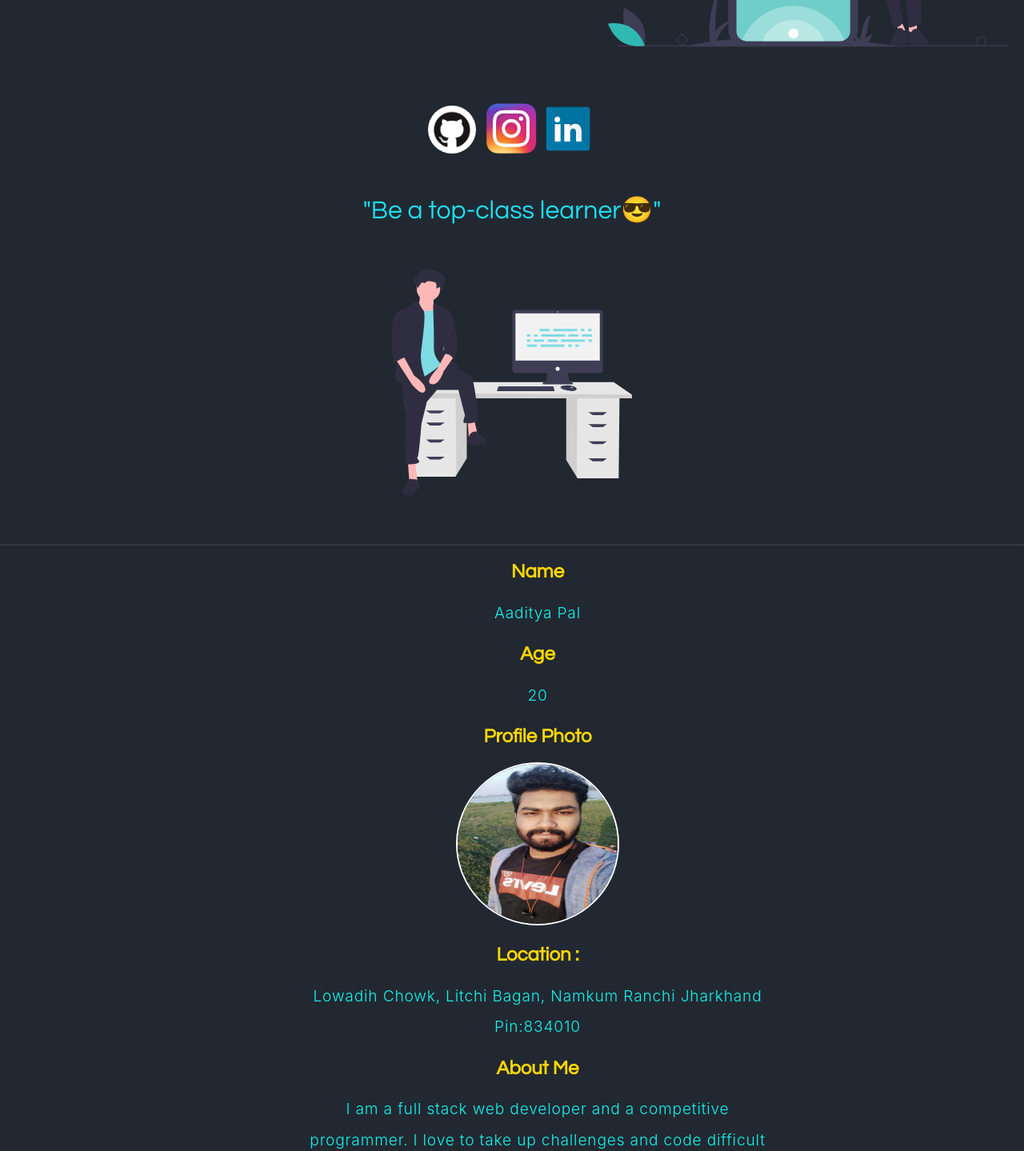
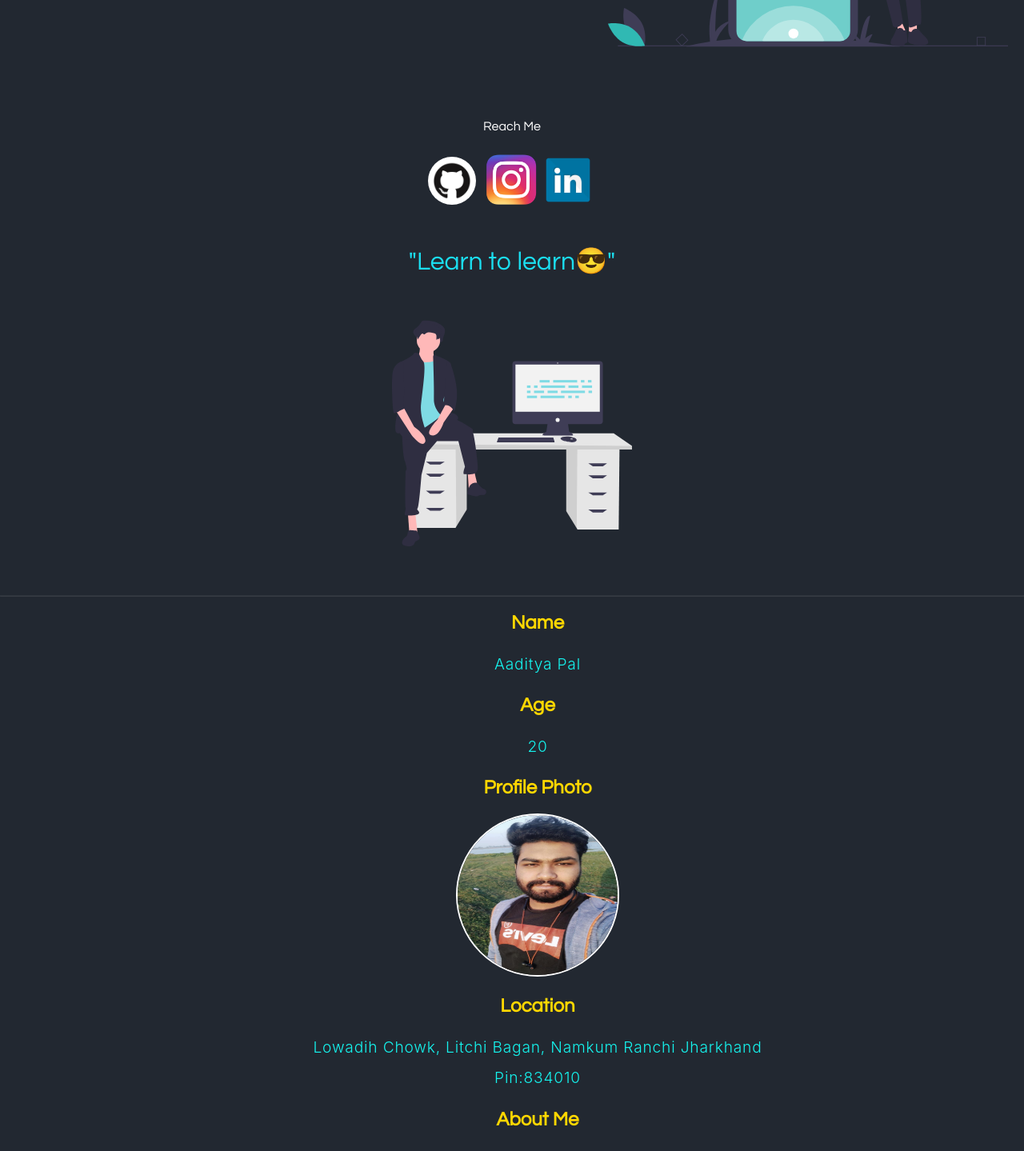
Before and after one commit to NinjaAadi/Portfolio, a React (Create React App) app: page / in a window 1280 px wide. Shown: the part 437-1876 px from the top of the page at 80% size. Built offline with nearby package versions, Linux system fonts and the light colour scheme.

Commit message:
minor changes

```diff
--- a/src/Components/Experience/experience.module.css
+++ b/src/Components/Experience/experience.module.css
@@ -6,7 +6,7 @@
   position: absolute;
   margin-top: 90px;
   width: 100%;
-  height: 160%;
+  height: 130%;
   background-color: #222831;
 }
 .img {
--- a/src/Components/Home/Home.js
+++ b/src/Components/Home/Home.js
@@ -18,6 +18,7 @@ const Home = () => {
       <br />
       <div className={classes["contact"]}>
         <div className={classes["contacts"]}>
+          <p className = {classes["cont"]}>Reach Me</p>
           <a href="https://github.com/NinjaAadi" target="_blank">
             <img className={classes["ct1"]} src={github} />
           </a>
@@ -36,7 +37,7 @@ const Home = () => {
         </div>
       </div>
       <div className={classes["code"]}>
-        <p className={classes["para"]}>"Be a top-class learner&#128526;"</p>
+        <p className={classes["para"]}>"Learn to learn&#128526;"</p>
         <img className={classes["profile2"]} src={profile2} />
       </div>
       <br />
@@ -58,7 +59,7 @@ const Home = () => {
         </p>
         <h2 className={classes["h3"]}>Profile Photo </h2>
         <img className={classes["profile"]} src={profile} />
-        <h2 className={classes["h3"]}>Location : </h2>
+        <h2 className={classes["h3"]}>Location</h2>
         <p align="justify" className={classes["h4"]}>
           Lowadih Chowk, Litchi Bagan, Namkum Ranchi Jharkhand Pin:834010
         </p>
--- a/src/Components/Home/home.module.css
+++ b/src/Components/Home/home.module.css
@@ -117,6 +117,10 @@ hr {
   width: 250px;
   margin: auto;
 }
+.cont{
+  font-family: "Questrial", sans-serif !important;
+ color:white;
+}
 @media only screen and (max-width: 1250px) {
   .h1 {
     font-size: 3rem;
```
Also changed, not shown: 1 other file (tests, documents, lock files or other folders).
